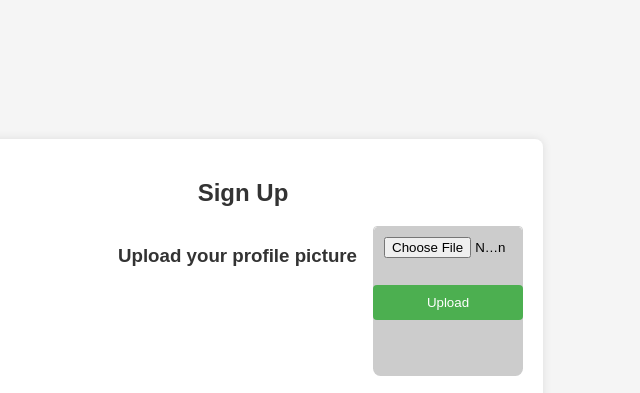
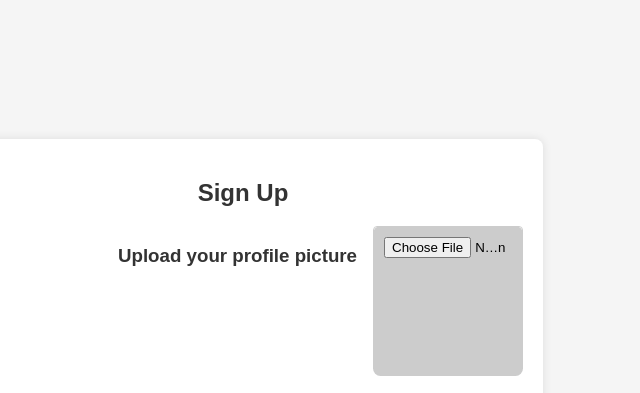
Before and after one commit to dmuvaa/PataDoc, a Flask app: page /sign-up/doctor in a window 1280 px wide. Shown: the top 393 px of the page, without its empty margins (397-1037 px from the left). Run offline with Flask 3, Linux system fonts and the light colour scheme.

Commit message:
doctor signup

```diff
--- a/app/templates/doc_signup.html
+++ b/app/templates/doc_signup.html
@@ -106,17 +106,16 @@
                 <h3>Upload your profile picture</h3>
                 <div class="profile-picture" id="profile_picture">
                     <form
-                        action="/upload_pic/{{ current_user.id }}"
+                        action="/sign-up/doctor"
                         method="POST"
                         enctype="multipart/form-data"
                     >
                         <input type="file" name="image" accept="image/*" />
-                        <button type="submit">Upload</button>
                     </form>
                 </div>
             </div>
 
-            <form action="/doctor-signup" method="post">
+            <form action="/sign-up/doctor" method="post">
                 <label for="first_name">First Name:</label>
                 <input type="text" id="first_name" name="first_name" required>
 
```
